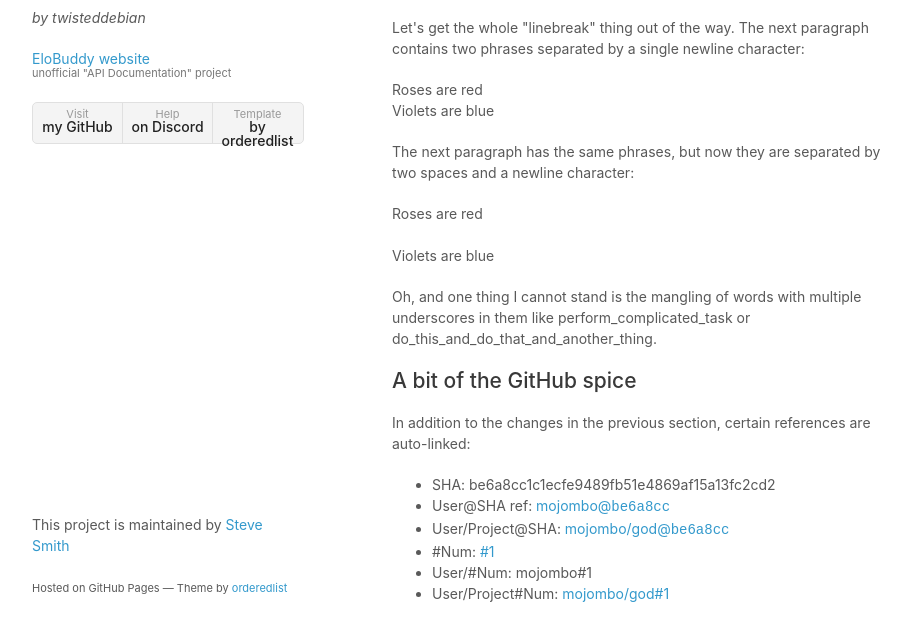
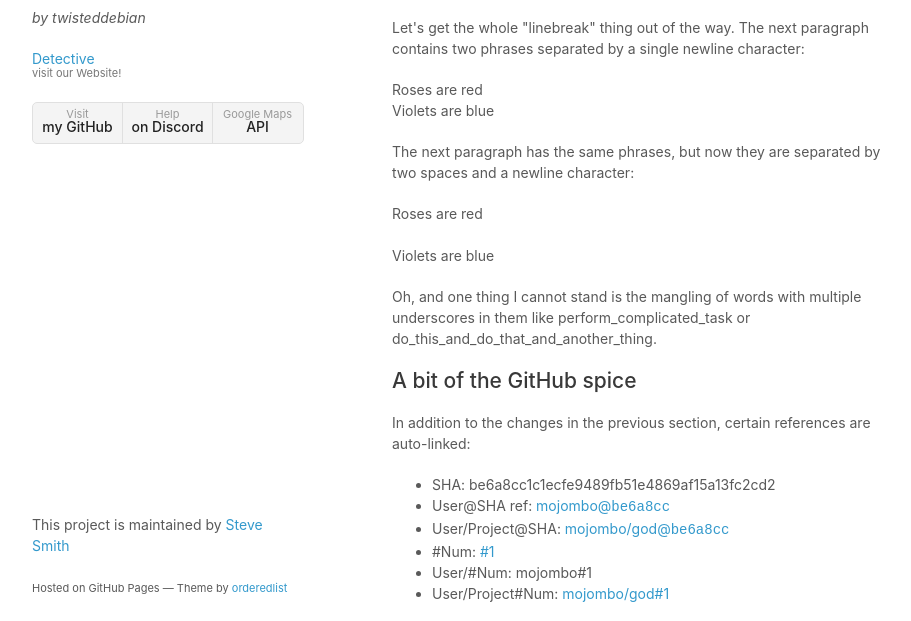
Before and after one commit to twisteddebian/twisteddebian.github.io, a plain HTML site: page index.html in a window 1280 px wide. Shown: the part 133-754 px from the top of the page, without its empty margins (178-1089 px from the left). Drawn offline with Linux system fonts and the light colour scheme.

Commit message:
Update index.html

```diff
--- a/index.html
+++ b/index.html
@@ -14,11 +14,11 @@
       <header>
         <h1>EloBuddy API Documentation</h1>
         <p><i>by twisteddebian</i></p>
-        <p class="view"><a href="https://www.elobuddy.net/index.php">EloBuddy website<small>unofficial "API Documentation" project</small></a></p>
+        <p class="view"><a href="">Detective<small>visit our Website!</small></a></p>
         <ul>
           <li><a target="_blank" href="https://github.com/twisteddebian">Visit <strong>my GitHub</strong></a></li>
-          <li><a target="_blank" href="https://discord.gg/v73vBNr">Help <strong>on Discord</strong></a></li>
-          <li><a target="_blank" href="https://github.com/orderedlist">Template <strong>by orderedlist</strong></a></li>
+          <li><a target="_blank" href="https://discord.gg/hkheFmC">Help <strong>on Discord</strong></a></li>
+          <li><a target="_blank" href="https://developers.google.com/maps/documentation/android-api/?hl=de">Google Maps <strong>API</strong></a></li>
         </ul>
       </header>
       <section>
```
